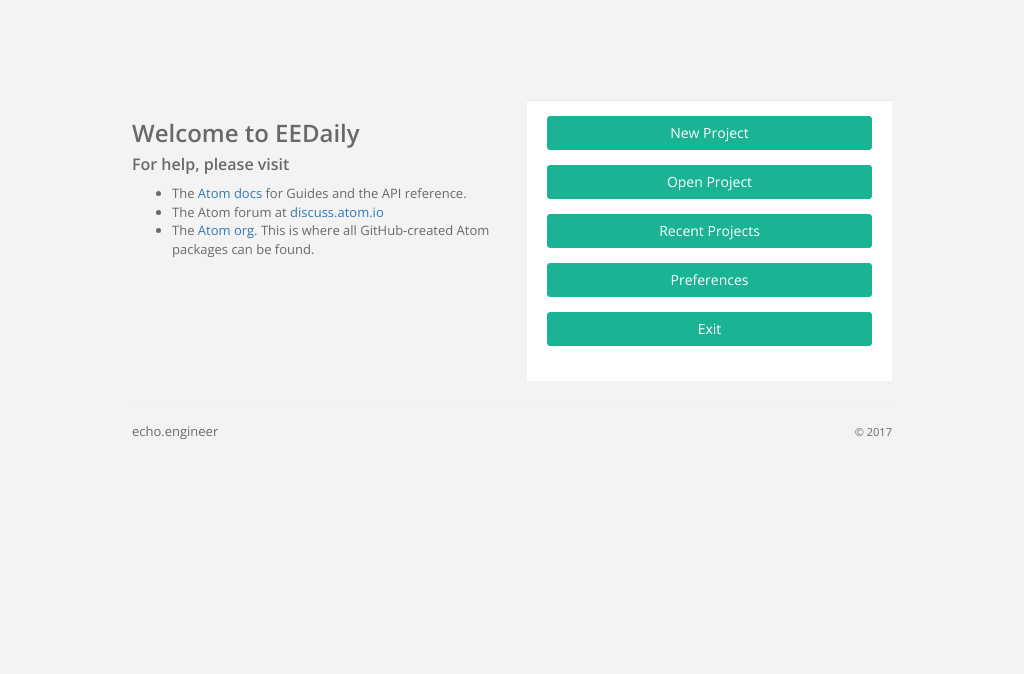
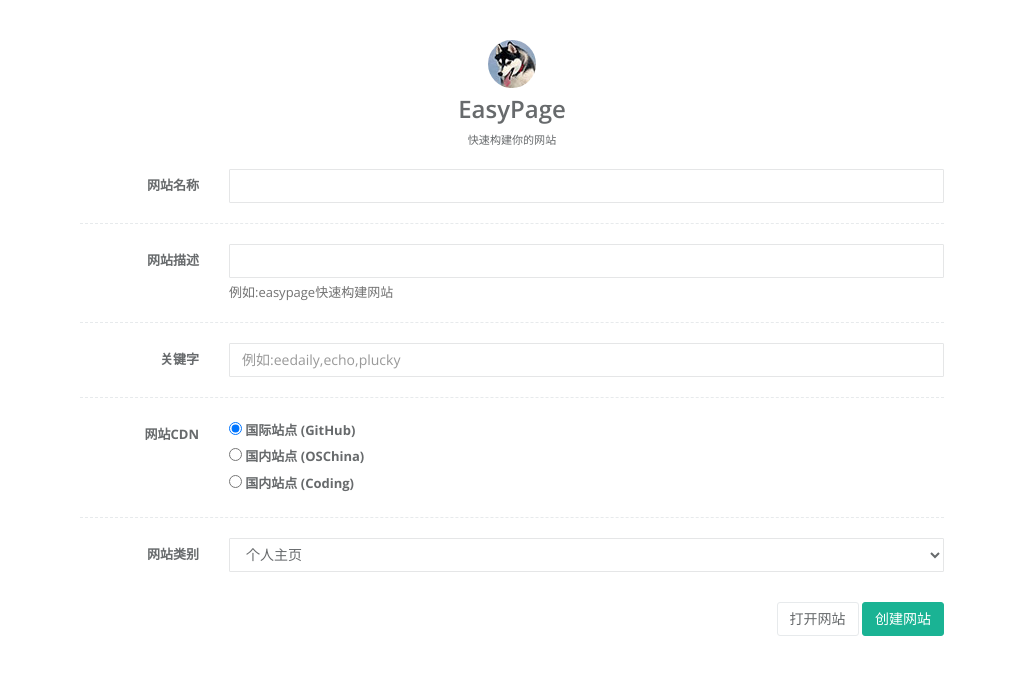
Before and after one commit to Pluckypan/eedaily, an Electron app: page sections/welcome.html in a window 1024 px wide. Drawn offline with nearby package versions, Linux system fonts and the light colour scheme; no server answers.

```diff
--- a/sections/welcome.html
+++ b/sections/welcome.html
@@ -16,48 +16,106 @@
 
 	</head>
 
-	<body class="gray-bg">
+	<body style="padding: 40px 80px 80px 80px; background: #FFFFFF;">
+		<div class="row">
+			<div class="col-lg-12">
+				<div>
+					<form method="get" class="form-horizontal">
+						<div class="text-center">
+							<img src="../assets/img/dog_small.jpg" class="img-circle" alt="profile">
+							<div class="m-b-md">
+								<h2 class="font-bold no-margins" style="padding: 8px;">EasyPage</h2>
+								<small>快速构建你的网站</small>
+							</div>
+						</div>
+						<div class="form-group"><label class="col-sm-2 control-label">网站名称</label>
+							<div class="col-sm-10"><input type="text" class="form-control"></div>
+						</div>
+						<div class="hr-line-dashed"></div>
+						<div class="form-group"><label class="col-sm-2 control-label">网站描述</label>
+							<div class="col-sm-10"><input type="text" class="form-control"> <span class="help-block m-b-none">例如:easypage快速构建网站</span>
+							</div>
+						</div>
+						<div class="hr-line-dashed"></div>
+						<div class="form-group"><label class="col-sm-2 control-label">关键字</label>
 
-		<div class="loginColumns animated fadeInDown">
+							<div class="col-sm-10"><input type="text" placeholder="例如:eedaily,echo,plucky" class="form-control"></div>
+						</div>
+						<div class="hr-line-dashed"></div>
+						<div class="form-group">
+							<label class="col-sm-2 control-label">网站CDN</label>
+
+							<div class="col-sm-10">
+								<div><label> <input type="radio" checked="" value="option1" id="optionsRadios1" name="optionsRadios"> 国际站点 (GitHub) </label></div>
+								<div><label> <input type="radio" value="option2" id="optionsRadios2" name="optionsRadios"> 国内站点 (OSChina)</label></div>
+								<div><label> <input type="radio" value="option3" id="optionsRadios2" name="optionsRadios"> 国内站点 (Coding)</label></div>
+							</div>
+						</div>
+						<div class="hr-line-dashed"></div>
+						<div class="form-group"><label class="col-sm-2 control-label">网站类别</label>
+
+							<div class="col-sm-10">
+								<select class="form-control m-b" name="account">
+									<option>个人主页</option>
+									<option>企业网站</option>
+									<option>其他类别</option>
+								</select>
+							</div>
+						</div>
+						<div class="pull-right">
+							<a class="btn btn-white" type="submit">打开网站</a>
+							<a class="btn btn-primary" data-toggle="modal" href="#modal-form">创建网站</a>
+							<div id="modal-form" class="modal fade" aria-hidden="true">
+								<div class="modal-dialog">
+									<div class="modal-content">
+										<div class="modal-body">
 											<div class="row">
+												<div class="col-sm-6 b-r">
+													<h3 class="m-t-none m-b">Sign in</h3>
 
-				<div class="col-md-6">
-					<h2 class="font-bold">Welcome to EEDaily</h2>
-					<section class="welcome-panel">
-						<h3>For help, please visit</h3>
-						<ul>
-							<li>The
-								<a href="#" data-event="atom-docs">Atom docs</a> for Guides and the API reference.</li>
-							<li>The Atom forum at
-								<a href="#" data-event="discuss">discuss.atom.io</a>
-							</li>
-							<li>The
-								<a href="#" data-event="atom-org">Atom org</a>. This is where all GitHub-created Atom packages can be found.</li>
-						</ul>
-					</section>
+													<p>Sign in today for more expirience.</p>
 
+													<form role="form">
+														<div class="form-group"><label>Email</label> <input type="email" placeholder="Enter email" class="form-control"></div>
+														<div class="form-group"><label>Password</label> <input type="password" placeholder="Password" class="form-control"></div>
+														<div>
+															<button class="btn btn-sm btn-primary pull-right m-t-n-xs" type="submit"><strong>Log in</strong></button>
+															<label> <input type="checkbox" class="i-checks"> Remember me </label>
 														</div>
-				<div class="col-md-6">
-					<div class="ibox-content">
-						<button type="submit" class="btn btn-primary block full-width m-b">New Project</button>
-						<button type="submit" class="btn btn-primary block full-width m-b">Open Project</button>
-						<button type="submit" class="btn btn-primary block full-width m-b">Recent Projects</button>
-						<button type="submit" class="btn btn-primary block full-width m-b">Preferences</button>
-						<button type="submit" class="btn btn-primary block full-width m-b">Exit</button>
+													</form>
+												</div>
+												<div class="col-sm-6">
+													<h4>Not a member?</h4>
+													<p>You can create an account:</p>
+													<p class="text-center">
+														<a href=""><i class="fa fa-sign-in big-icon"></i></a>
+													</p>
 												</div>
 											</div>
 										</div>
-			<hr/>
-			<div class="row">
-				<div class="col-md-6">
-					echo.engineer
 									</div>
-				<div class="col-md-6 text-right">
-					<small>© 2017</small>
 								</div>
 							</div>
 						</div>
 
+					</form>
+				</div>
+			</div>
+		</div>
+
+		<script>
+			var assetsPath = require('path').resolve(__dirname, '..');
+			window.$ = window.jQuery = require(assetsPath + '/assets/js/jquery-2.1.1.js')
+		</script>
+		<script>
+			$(function() {
+				$.getScript(assetsPath + "/assets/js/bootstrap.min.js");
+				$.getScript(assetsPath + "/assets/js/plugins/metisMenu/jquery.metisMenu.js");
+				$.getScript(assetsPath + "/assets/js/plugins/slimscroll/jquery.slimscroll.min.js");
+				$.getScript(assetsPath + "/assets/js/inspinia.js");
+				$.getScript(assetsPath + "/assets/js/plugins/pace/pace.min.js");
+			})
+		</script>
 	</body>
 
 </html>
```
Also changed, not shown: main.js (+9 -4 lines), sections/index.html (+2 -2 lines). Lines whose indentation alone changed are shown as unchanged.
